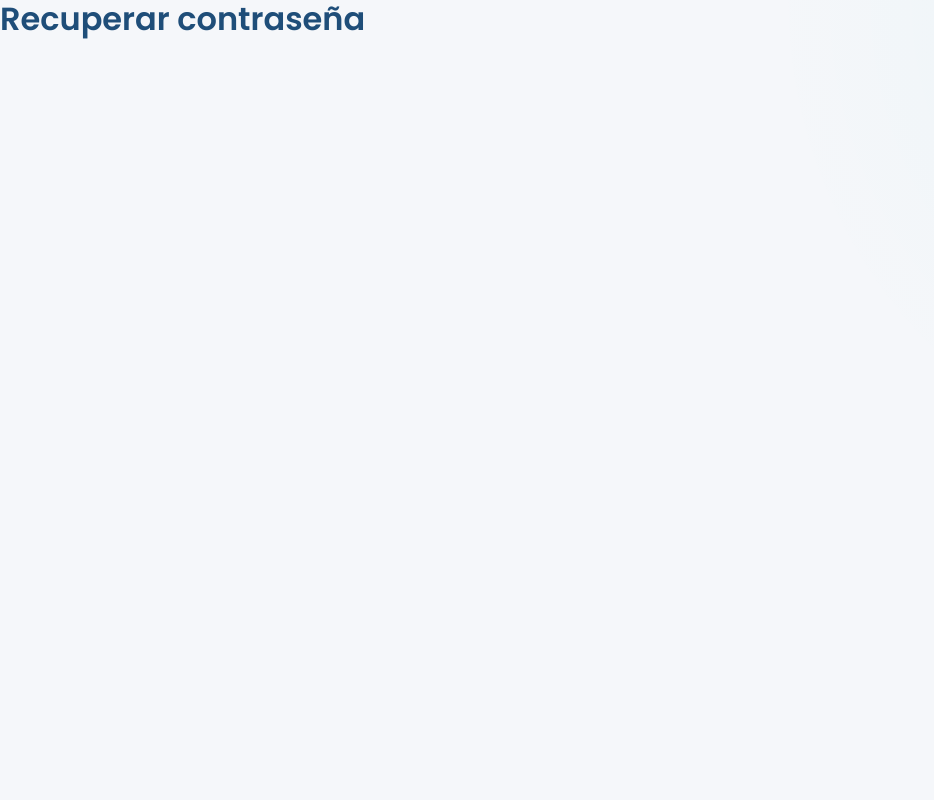
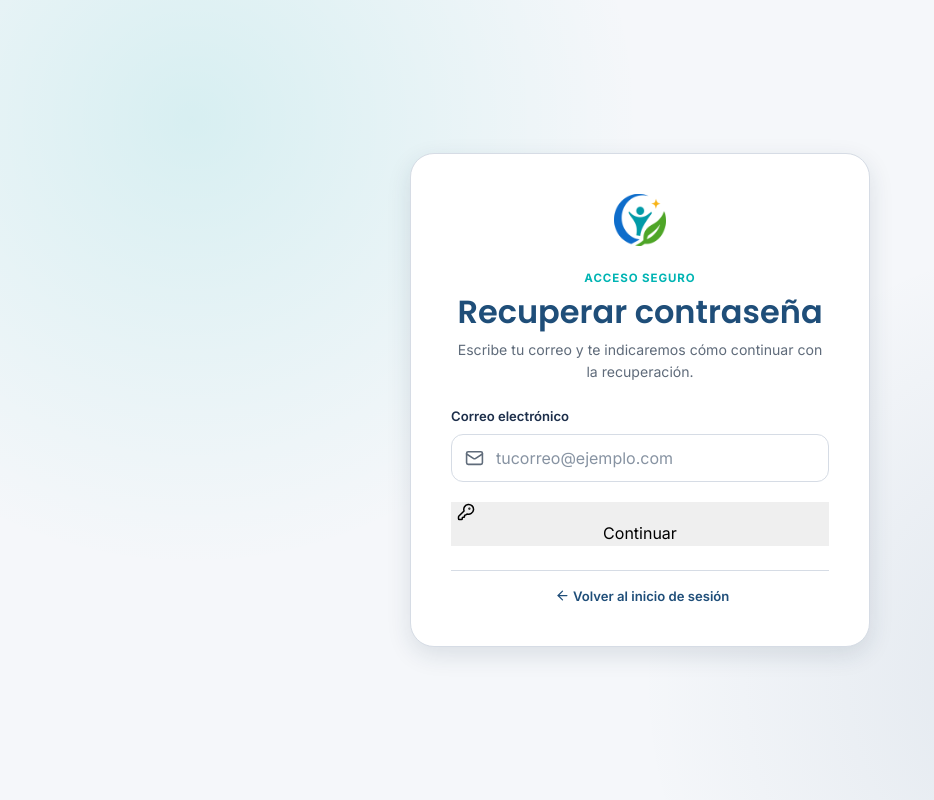
Before and after one commit to Pepealdana/ORENZA, a React (Vite) app: page /recuperar-contrasena in a window 1280 px wide. Shown: the whole page, without its empty margins (0-934 px from the left). Built offline with nearby package versions, Linux system fonts and the light colour scheme.

Commit message:
style: polish authentication screens and form system

```diff
--- a/src/pages/auth/ForgotPasswordPage.jsx
+++ b/src/pages/auth/ForgotPasswordPage.jsx
@@ -1,5 +1,29 @@
+import { Link } from 'react-router-dom';
+import { ArrowLeft, KeyRound, Mail } from 'lucide-react';
+import orenzaLogo from '../../assets/orenza_logo.png';
+import Button from '../../components/ui/Button/Button';
+import styles from './AuthPage.module.css';
+
 function ForgotPasswordPage() {
-  return <h1>Recuperar contraseña</h1>;
+  return (
+    <main className={styles.page}>
+      <section className={styles.card} aria-labelledby="recovery-title">
+        <div className={styles.brand}><img src={orenzaLogo} alt="ORENZA" /></div>
+        <header className={styles.header}>
+          <p className={styles.eyebrow}>Acceso seguro</p>
+          <h1 id="recovery-title" className={styles.title}>Recuperar contraseña</h1>
+          <p className={styles.description}>Escribe tu correo y te indicaremos cómo continuar con la recuperación.</p>
+        </header>
+        <form className={styles.form} onSubmit={(event) => event.preventDefault()}>
+          <label className={styles.field}>
+            <span className={styles.label}>Correo electrónico</span>
+            <span className={styles.inputWrap}><Mail className={styles.inputIcon} size={19} aria-hidden="true" /><input className={styles.input} type="email" placeholder="tucorreo@ejemplo.com" autoComplete="email" /></span>
+          </label>
+          <Button type="submit" className={styles.submit}><KeyRound size={18} aria-hidden="true" />Continuar</Button>
+        </form>
+        <p className={styles.footer}><Link className={styles.link} to="/login"><ArrowLeft size={15} style={{display:'inline',verticalAlign:'-2px'}} /> Volver al inicio de sesión</Link></p>
+      </section>
+    </main>
+  );
 }
-
 export default ForgotPasswordPage;
```
